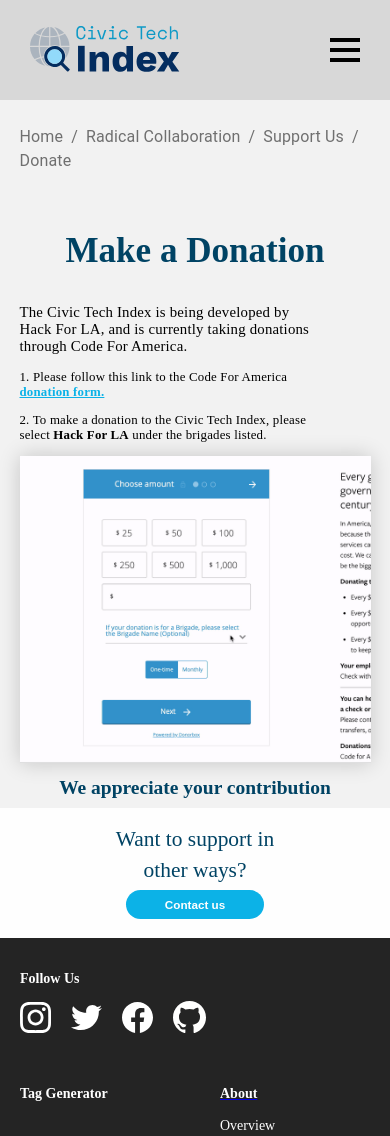
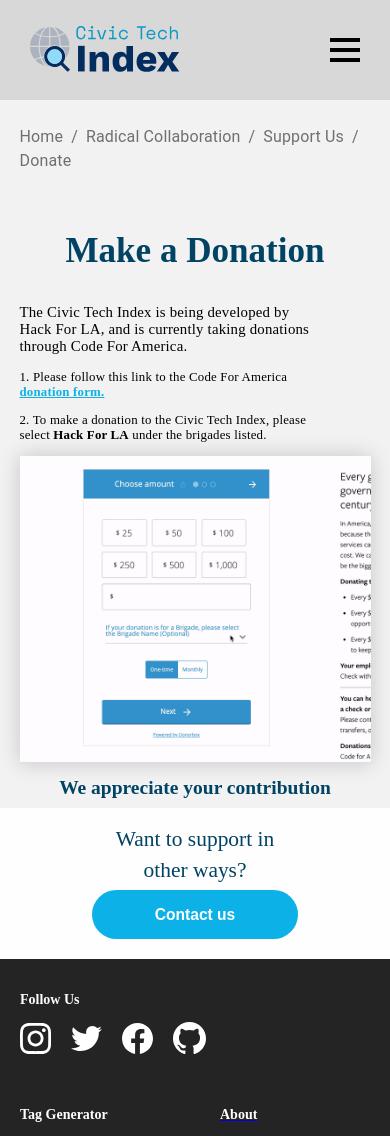
Before and after one commit to civictechindex/CTI-website-frontend, a React (Create React App) app: page /donate in a window 390 px wide. Shown: the top 1136 px of the page. Built offline with nearby package versions, Linux system fonts and the light colour scheme; what webfontloader would draw is missing.

Commit message:
Increased size of contact button for mobile

```diff
--- a/src/pages/Donation/styles.js
+++ b/src/pages/Donation/styles.js
@@ -108,9 +108,9 @@ const useStyles = createUseStyles(theme => ({
     },
 
     contactButton: {
-      borderRadius: '5vw',
-      fontSize: '3vw',
-      padding: '2vw 10vw',
+      borderRadius: '7vw',
+      fontSize: '4vw',
+      padding: '4vw 16vw',
     },
 
     contactHeader: {
```
